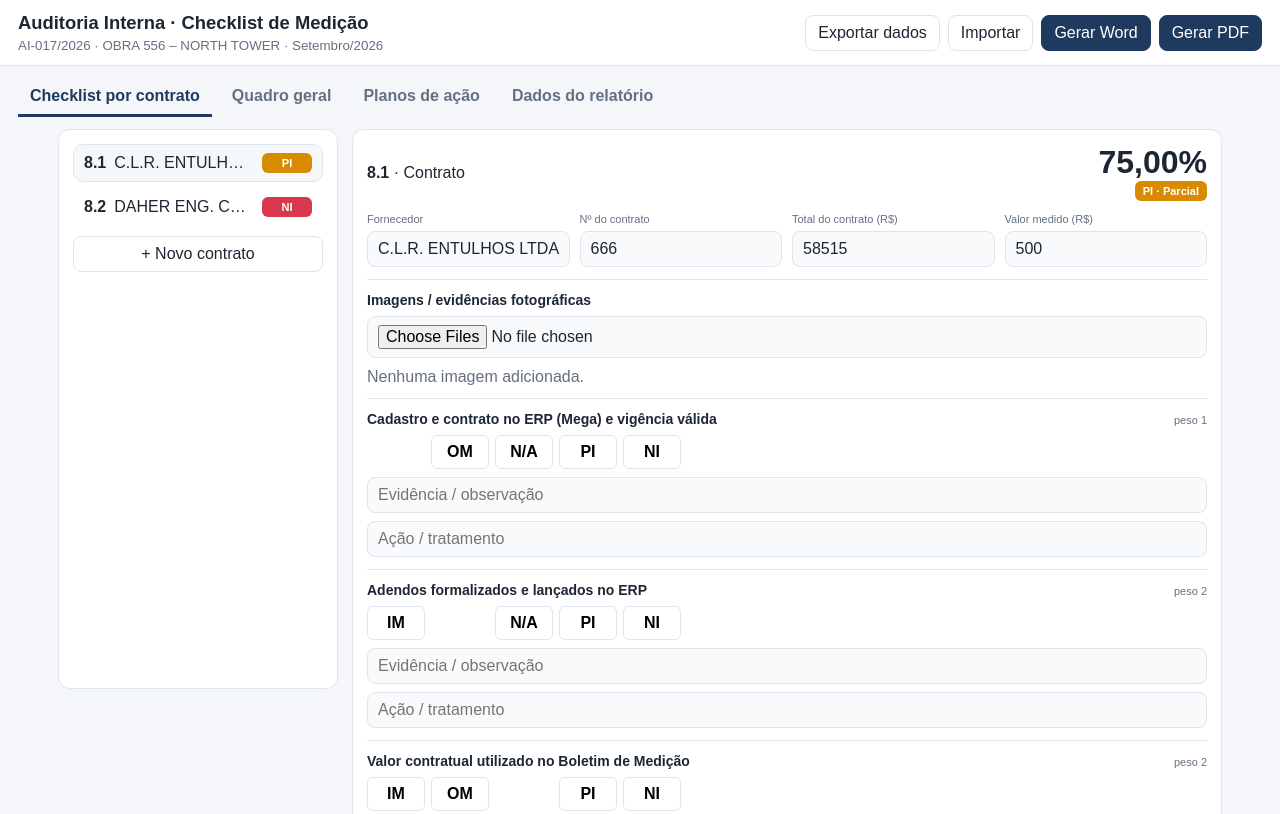
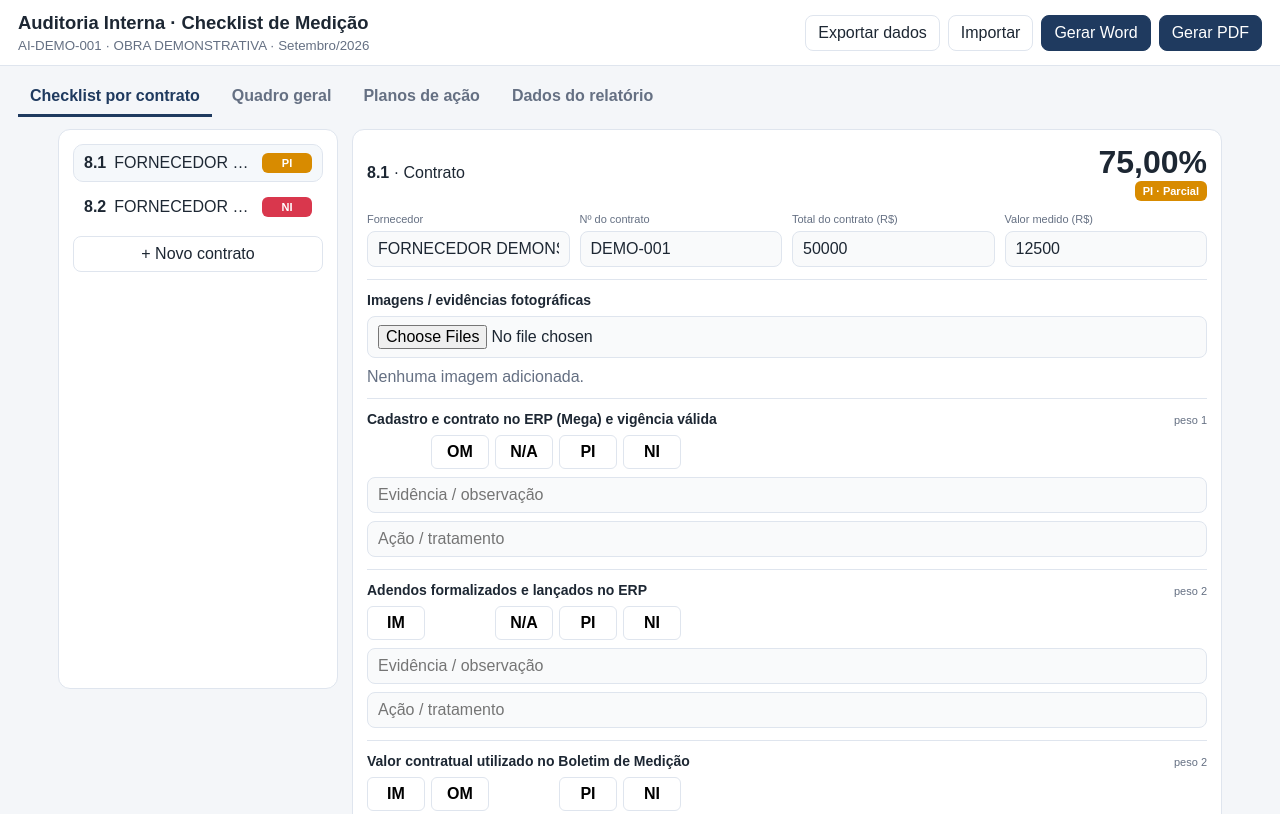
Before and after one commit to lDFGl/modelo-obras, a website: page www/index.html in a window 1280 px wide. Shown: the top 814 px of the page. Drawn offline with nearby package versions, Linux system fonts and the light colour scheme.

Commit message:
Remove dados identificáveis e usa dados demonstrativos

```diff
--- a/www/index.html
+++ b/www/index.html
@@ -124,16 +124,16 @@
       ['bol','Boletim sem divergência monetária ao contrato',1,'Boletim em divergência monetária ao contrato.','Possuir sempre o adendo com a atualização dos valores a pagar.','SUP'],
       ['qdc','Quadro de Concorrência (3 empresas e justificativas)',1,'Quadro de concorrência ausente ou incompleto.','Emitir justificativa de exceção aprovada.','SUP'],
       ['fis','Análise fiscal (saúde financeira)',0,'Análise fiscal ausente ou desatualizada.','Disponibilizar e manter atualizada a análise fiscal do fornecedor no Mega.','SUP'],
-      ['trb','Documentação trabalhista (SSELCOM)',0,'Documentação trabalhista incompleta ou vencida.','Bloquear a liberação da empresa enquanto houver pendência documental.','SUP']
+      ['trb','Documentação trabalhista obrigatória',0,'Documentação trabalhista incompleta ou vencida.','Bloquear a liberação da empresa enquanto houver pendência documental.','SUP']
     ];
 
     const STATUS_LABELS = { I: 'IM', O: 'OM', A: 'N/A', P: 'PI', N: 'NI' };
     const STATUS_ORDER = ['I', 'O', 'A', 'P', 'N'];
     const DEFAULT_STATE = {
       report: {
-        ai: 'AI-017/2026',
+        ai: 'AI-DEMO-001',
         tema: 'MEDIÇÃO DE OBRA',
-        obra: 'OBRA 556 – NORTH TOWER',
+        obra: 'OBRA DEMONSTRATIVA',
         mes: 'Setembro/2026',
         sec4: '',
         sec5: '',
@@ -142,8 +142,8 @@
         secImgs: { sec4: [], sec5: [], sec6: [], lim: [] }
       },
       contracts: [
-        { f: 'C.L.R. ENTULHOS LTDA', ct: '666', t: 58515, v: 500, s: ['I','O','A','N','I','I','I','A','A'], o: {}, ac: {}, imgs: [] },
-        { f: 'DAHER ENG. CONSULTIVA E TEC. LTDA', ct: '722', t: 36734.5, v: 803, s: ['I','A','N','N','I','N','I','I','N'], o: {}, ac: {}, imgs: [] }
+        { f: 'FORNECEDOR DEMONSTRATIVO A LTDA', ct: 'DEMO-001', t: 50000, v: 12500, s: ['I','O','A','N','I','I','I','A','A'], o: {}, ac: {}, imgs: [] },
+        { f: 'FORNECEDOR DEMONSTRATIVO B LTDA', ct: 'DEMO-002', t: 35000, v: 8750, s: ['I','A','N','N','I','N','I','I','N'], o: {}, ac: {}, imgs: [] }
       ],
       plans: {}
     };
```
